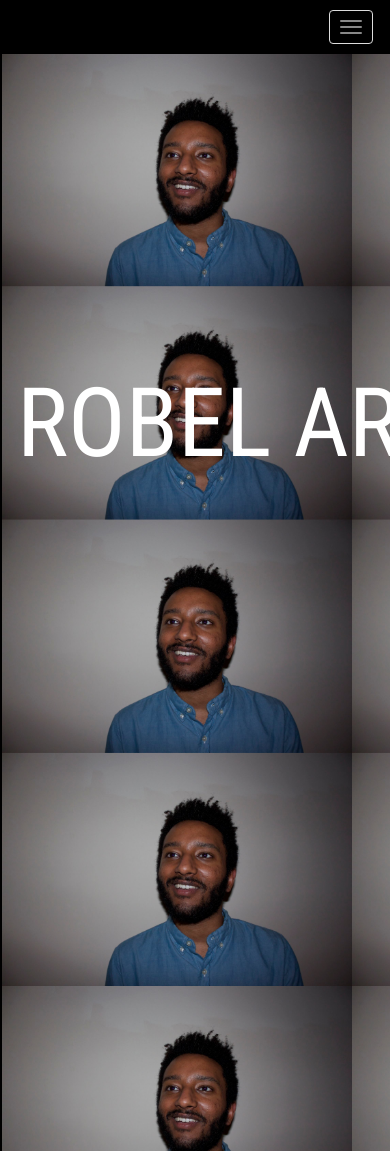
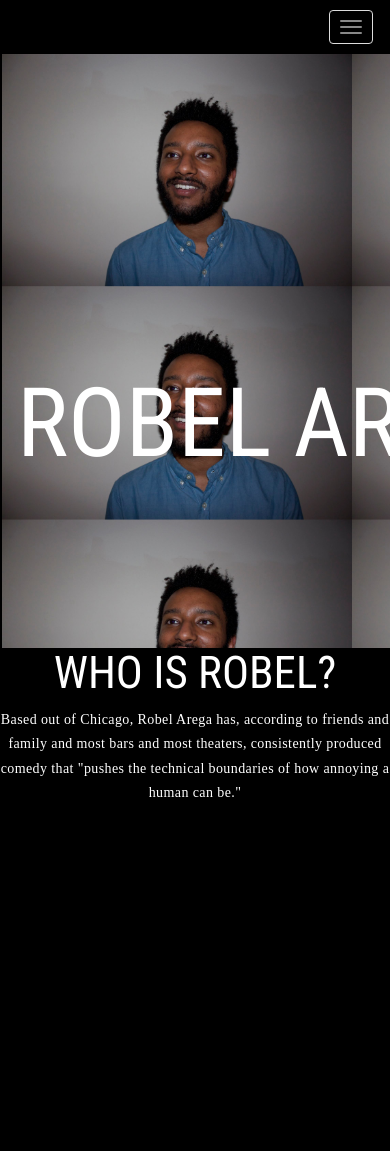
Before and after one commit to grssmnn2/RobelArega, a PHP site: page / in a window 390 px wide; the page is wider, and only the part inside the window is pictured. Shown: the top 1151 px of that part. After the commit the page ends 797 px from the top of that part, so only its background shows below. Run offline with PHP 8.4, Linux system fonts and the light colour scheme; some libraries are stand-ins or nearby versions.

Commit message:
adding tweet section

```diff
--- a/index.html
+++ b/index.html
@@ -52,6 +52,21 @@
 
     </div>
 
+    <div class = "twitter">
+      <h3>WHO IS ROBEL?</h3>
+      <div class="row">
+        <div class="col-md-6">
+            <p>Based out of Chicago, Robel Arega has, according to friends and family
+              and most bars and most theaters, consistently produced comedy that "pushes the technical boundaries of how annoying a human can be."</p>
+        </div>
+        <div class="col-md-6">
+          <!-- pull in twitter api here -->
+        </div>
+      </div>
+
+
+    </div>
+
 
     <script type="text/javascript" src="https://cdnjs.cloudflare.com/ajax/libs/jquery/3.2.1/jquery.min.js"></script>
     <script type="text/javascript" src="interactive.js"></script>
--- a/style.css
+++ b/style.css
@@ -1,6 +1,6 @@
 html{
     background-color: black;
-    overflow-y: hidden;
+    /* overflow-y: hidden; */
     overflow-x: hidden;
 }
 
@@ -29,6 +29,26 @@ h1{
 
 }
 
+h3{
+
+    font-family: 'Roboto Condensed', sans-serif;
+    color: white;
+    text-align: center;
+    font-size: 45px;
+
+}
+
+p{
+    font-family: "Source Code Pro";
+    font-size: 14px;
+    line-height: 1.75em;
+    letter-spacing: .4px;
+    font-weight: 400;
+    font-style: normal;
+    color: #fff;
+    text-align: center;
+}
+
 #home{
     color: white;
 }
@@ -54,11 +74,12 @@ h1{
     background-image: url('images/robel.jpg');
     background-size: 350px;
     width: 1300px;
-    height: 1300px;
+    height: 600px;
     border: 2px solid;
     color: black;
     top: 0px;
     margin-top: -23px;
+    margin-bottom: -23px;
 
   }
 
@@ -71,3 +92,8 @@ img{
     float: right;
 
 }
+
+.twitter{
+    background-color: black;
+    color: white;
+}
```
